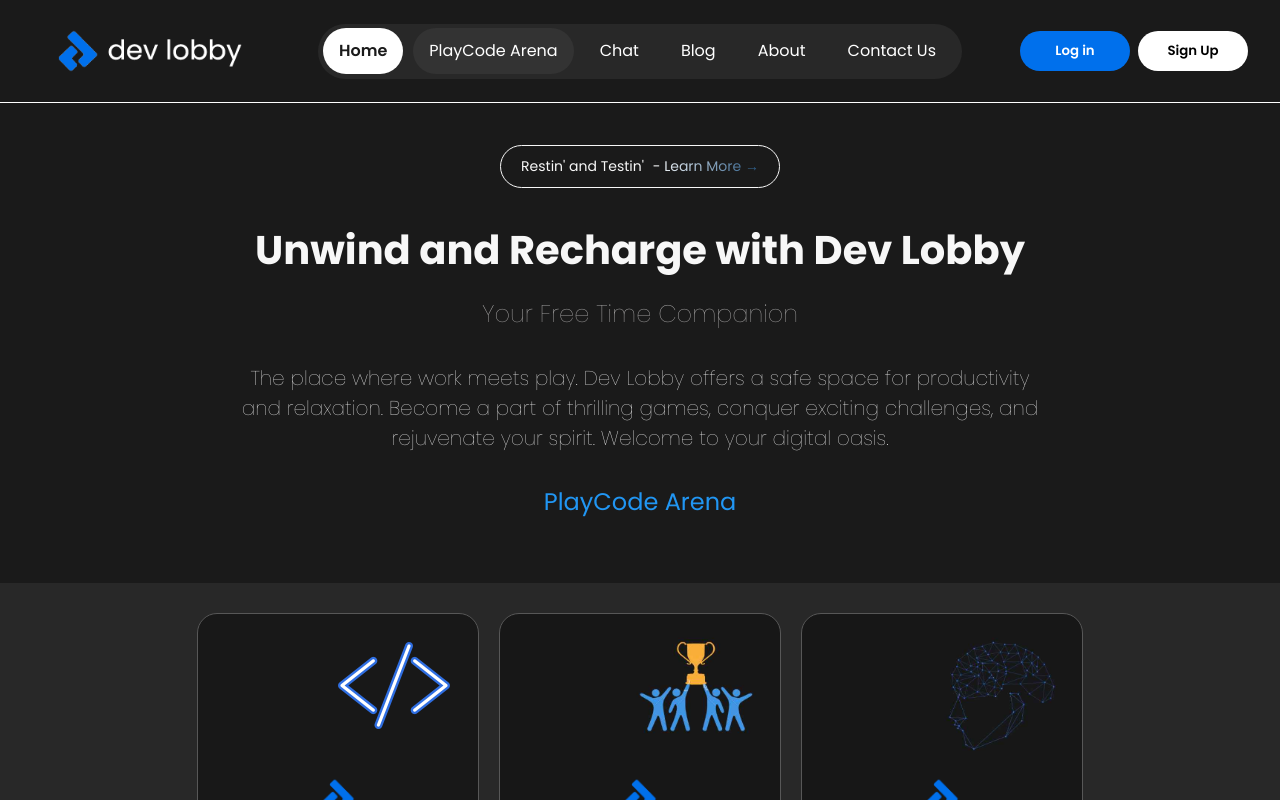
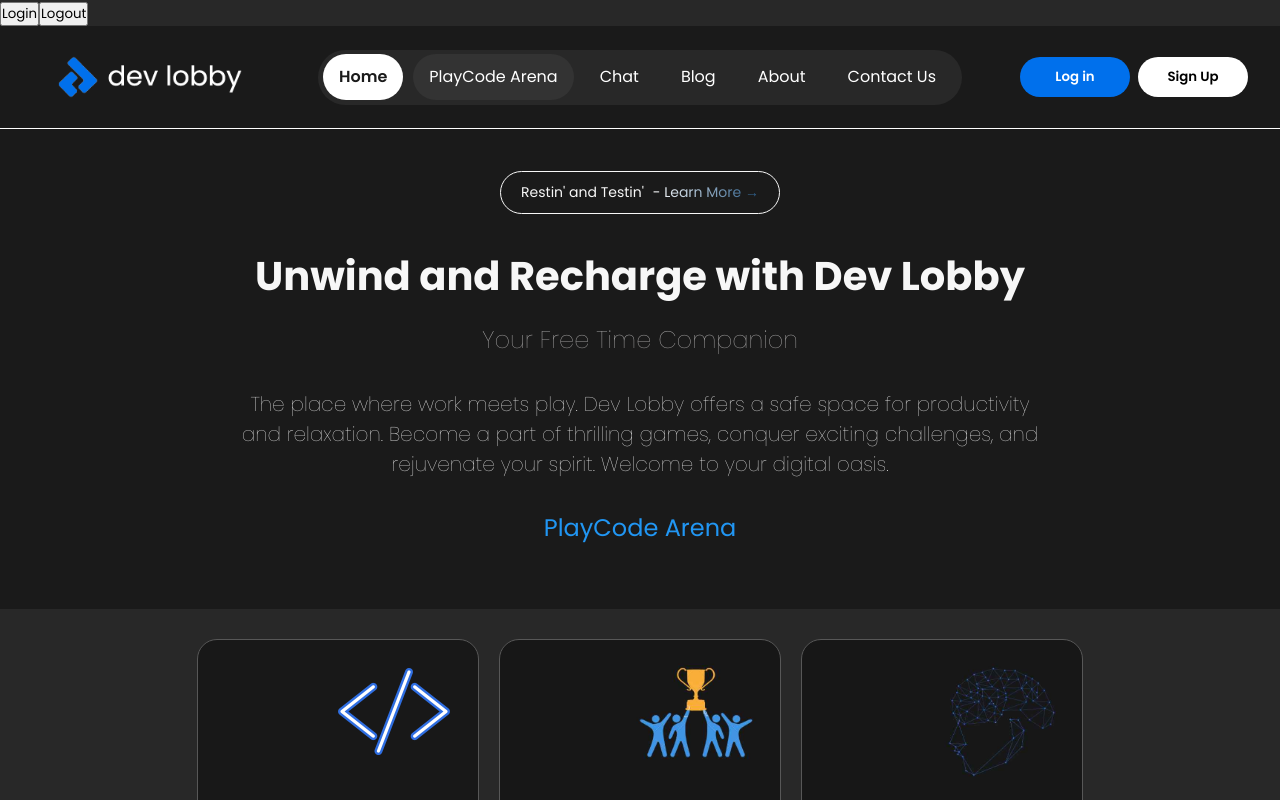
Before and after one commit to edberv1/DevLobby, a React (Create React App) app: page / in a window 1280 px wide. Shown: the top 800 px of the page. Built offline with nearby package versions, Linux system fonts and the light colour scheme.

Commit message:
Mock Login Logout buttons for testing AuthContext

```diff
--- a/src/components/Pages/LayoutAdmin/index.jsx
+++ b/src/components/Pages/LayoutAdmin/index.jsx
@@ -1,21 +1,28 @@
-import React from 'react'
+import React, { useContext } from 'react'
 
-import ModalDemo from '../../organisms/ModalDemo'
+import { AuthContext } from '../../../utils/AuthContext'
 import AdminHeaderComponent from '../../molecules/AdminHeaderComponent/index'
 import Sidebar from '../../molecules/Sidebar'
 import BigChartAndStats from '../../organisms/BigChartAndStats'
 import SmallChartsCombined from '../../organisms/SmallChartsCombined'
-
-
+import { Navigate } from 'react-router-dom'
 
 const AdminLayout = () => {
+  const { token, isLoggedIn, login, logout } = useContext(AuthContext)
+
   return (
-    <div className='adminLayout'>
-      <Sidebar/>
-      <AdminHeaderComponent />
-      <BigChartAndStats />
-      <SmallChartsCombined />
-    </div>
+    <>
+      {token === 'test' ? (
+        <div className='adminLayout'>
+          <Sidebar />
+          <AdminHeaderComponent />
+          <BigChartAndStats />
+          <SmallChartsCombined />
+        </div>
+      ) : (
+        <Navigate to='/login' />
+      )}
+    </>
   )
 }
 
--- a/src/components/Pages/LayoutClient/index.jsx
+++ b/src/components/Pages/LayoutClient/index.jsx
@@ -1,11 +1,16 @@
-import React from 'react'
+import React, { useContext } from 'react'
 import { Outlet } from 'react-router-dom'
 import Navbar from '../../molecules/Navbar'
+import { AuthContext } from '../../../utils/AuthContext'
 
 const ClientLayout = () => {
+  const { login, logout } = useContext(AuthContext)
+
   return (
     <>
       <div>
+        <button onClick={() => login('test')}>Login</button>
+        <button onClick={logout}>Logout</button>
         <Navbar />
         <Outlet />
       </div>
--- a/src/index.js
+++ b/src/index.js
@@ -1,6 +1,11 @@
 import React from "react";
 import ReactDOM from "react-dom/client";
 import App from "./App";
+import AuthProvider from "./utils/AuthContext";
 
 const root = ReactDOM.createRoot(document.getElementById("root"));
-root.render(<App />);
+root.render(
+  <AuthProvider>
+    <App />
+  </AuthProvider>
+);
--- a/src/utils/AuthContext.js
+++ b/src/utils/AuthContext.js
@@ -4,8 +4,7 @@ const AuthContext = createContext({})
 
 export default function AuthProvider({ children }) {
   const [token, setToken] = useState(localStorage.getItem('token') || null)
-  const [isLoggedIn, setIsLoggedIn] = useState(!!token)
-
+  const [isLoggedIn, setIsLoggedIn] = useState()
 
   useEffect(() => {
     localStorage.setItem('token', token)
```
